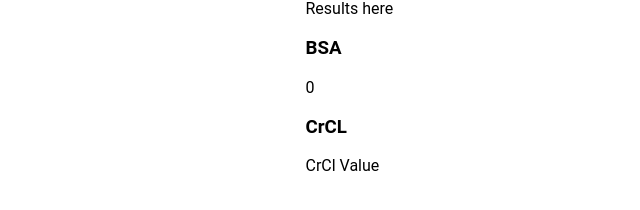
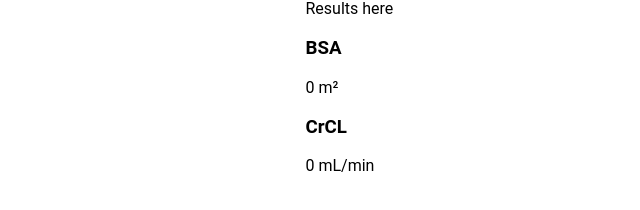
Before and after one commit to iurisilvestre/chemotherapy-calculator, a React (Create React App) app: page / in a window 1280 px wide. Shown: the part 490-700 px from the top of the page, without its empty margins (214-854 px from the left). Built offline with nearby package versions, Linux system fonts and the light colour scheme.

Commit message:
creating bsa and crcl functions

```diff
--- a/src/App.js
+++ b/src/App.js
@@ -20,8 +20,6 @@ export default function App() {
     setSelectedRegimen(regimenIndex);
   };
 
-  console.log(patientInfo);
-
   return (
     <div className="app">
       <h1>Chemotherapy Calculator</h1>
@@ -30,7 +28,11 @@ export default function App() {
         drugsList={CoursesSchemes}
         onSelectRegiment={handleSelectRegiment}
       />
-      <Results selectedRegimen={selectedRegimen} patientInfo={patientInfo} />
+      <Results
+        selectedRegimen={selectedRegimen}
+        patientInfo={patientInfo}
+        CoursesSchemes={CoursesSchemes}
+      />
     </div>
   );
 }
--- a/src/components/Results.js
+++ b/src/components/Results.js
@@ -1,24 +1,41 @@
-import React from "react";
+import React, { useState } from "react";
 
 export default function Results(props) {
   const getBsa = (patientData) => {
     const weight = Math.pow(patientData.weight, 0.425);
     const height = Math.pow(patientData.height, 0.725);
     let bsaValue = Math.round(0.007184 * weight * height * 100) / 100;
-    if (isNaN(bsaValue)) {
-      bsaValue = 0;
-    }
     return bsaValue;
   };
+
+  const getCrCl = (patientData) => {
+    let crClValue;
+    if (patientData.creatinine > 0) {
+      let crClMale =
+        ((140 - patientData.age) * patientData.weight) /
+        (patientData.creatinine * 72);
+      if (patientData.genre === "female") {
+        crClValue = Math.round((crClMale * 0.85 * 10) / 10);
+      } else if (patientData.genre === "male") {
+        crClValue = Math.round(crClMale * 10) / 10;
+      }
+      if (isNaN(crClValue)) {
+        crClValue = 0;
+      }
+      return crClValue;
+    }
+  };
+
+  const getDose = (patientData, coursesSchemes, selectedRegimen) => {};
 
   return (
     <div className="results">
       <h2>Results</h2>
       <p className="results-claculations">Results here</p>
       <h3>BSA</h3>
-      <p>{getBsa(props.patientInfo)}</p>
+      <p>{getBsa(props.patientInfo) || 0} m²</p>
       <h3>CrCL</h3>
-      <p>CrCl Value</p>
+      <p>{getCrCl(props.patientInfo) || 0} mL/min</p>
     </div>
   );
 }
```
